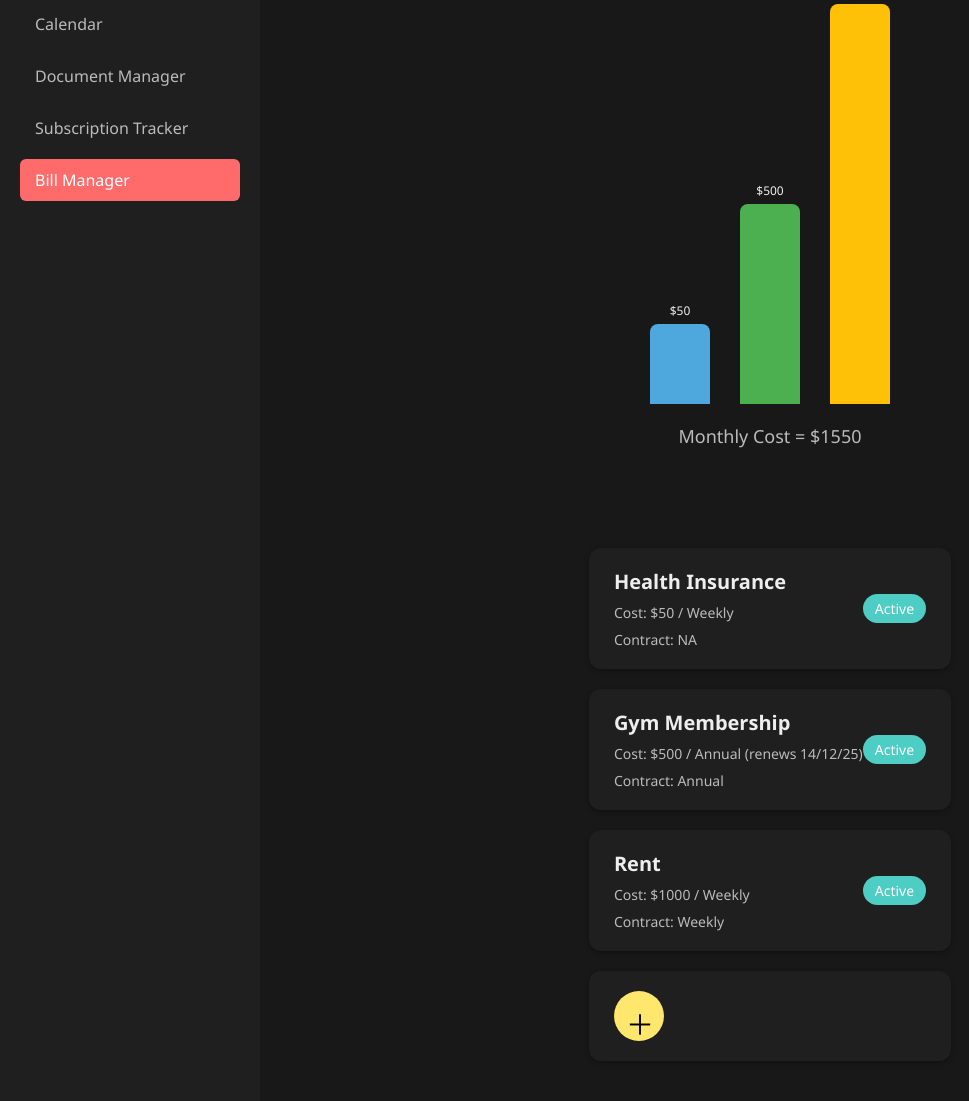
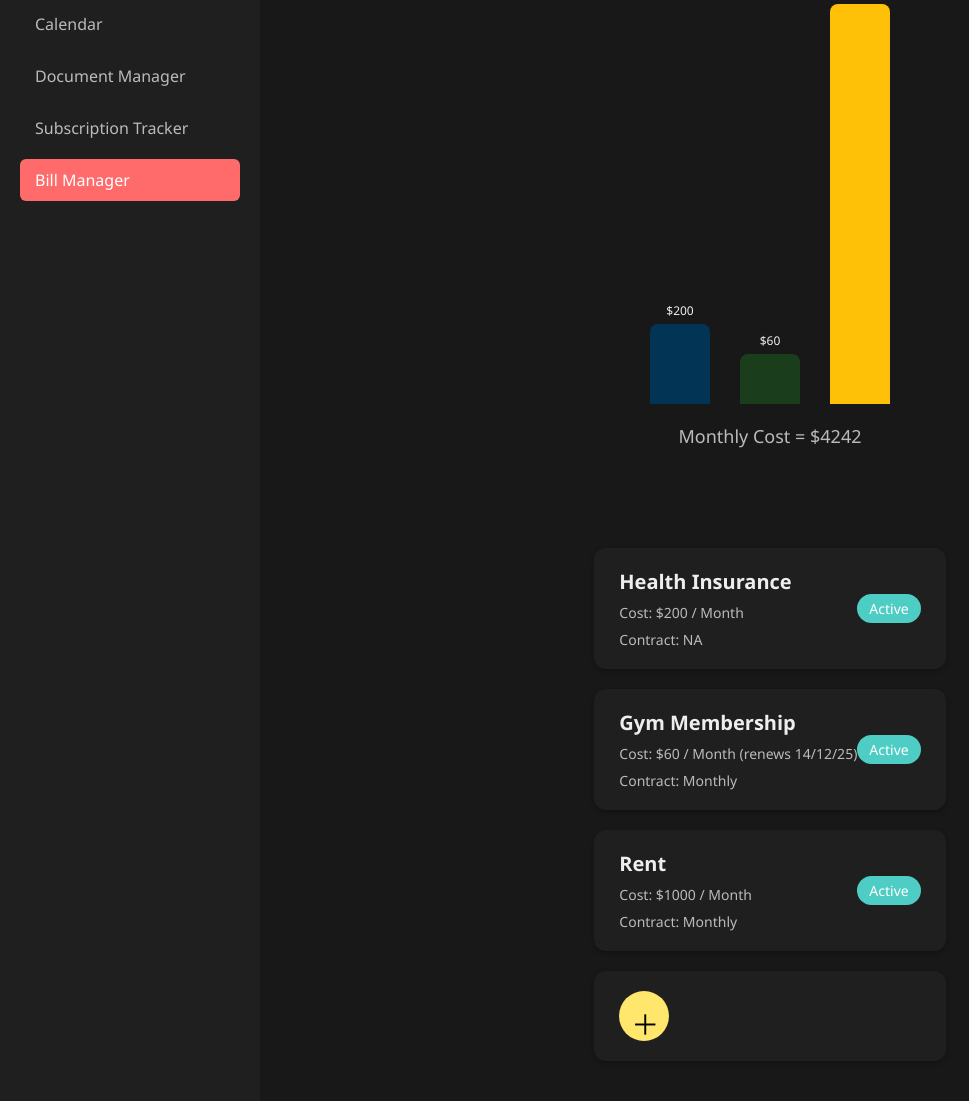
Before and after one commit to Dhananjay625/LifeFlow, a Django app: page /BillManager/ in a window 1280 px wide. Shown: the part 149-1250 px from the top of the page, without its empty margins (0-969 px from the left). Run offline with Django 4.2, Linux system fonts and the light colour scheme.

Commit message:
miscellaneous changes

```diff
--- a/LifeFlow/main/templates/BillManager.html
+++ b/LifeFlow/main/templates/BillManager.html
@@ -30,24 +30,24 @@
             <section class="main-sections">
                 <section class="chart-section">
                     <div class="chart">
-                        <div class="bar" style="height: 80px; background-color: #4ea8de;">
-                            <span>$50</span>
+                        <div class="bar" style="height: 80px; background-color: #023555;">
+                            <span>$200</span>
                         </div>
-                        <div class="bar" style="height: 200px; background-color: #4caf50;">
-                            <span>$500</span>
+                        <div class="bar" style="height: 24px; background-color: #1a3d1b;">
+                            <span>$60</span>
                         </div>
                         <div class="bar" style="height: 400px; background-color: #ffc107;">
                             <span>$1000</span>
                         </div>
                     </div>
-                    <div class="total-cost">Monthly Cost = $1550</div>
+                    <div class="total-cost">Monthly Cost = $4242</div>
                 </section>
 
                 <section class="subscription-list">
                     <div class="subscription-item">
                         <div class="details">
                             <h3>Health Insurance</h3>
-                            <p>Cost: $50 / Weekly</p>
+                            <p>Cost: $200 / Month</p>
                             <p>Contract: NA</p>
                         </div>
                         <div class="status active">Active</div>
@@ -56,8 +56,8 @@
                     <div class="subscription-item">
                         <div class="details">
                             <h3>Gym Membership</h3>
-                            <p>Cost: $500 / Annual (renews 14/12/25)</p>
-                            <p>Contract: Annual</p>
+                            <p>Cost: $60 / Month (renews 14/12/25)</p>
+                            <p>Contract: Monthly</p>
                         </div>
                         <div class="status active">Active</div>
                     </div>
@@ -65,8 +65,8 @@
                     <div class="subscription-item">
                         <div class="details">
                             <h3>Rent</h3>
-                            <p>Cost: $1000 / Weekly</p>
-                            <p>Contract: Weekly</p>
+                            <p>Cost: $1000 / Month</p>
+                            <p>Contract: Monthly</p>
                         </div>
                         <div class="status active">Active</div>
                     </div>
```
